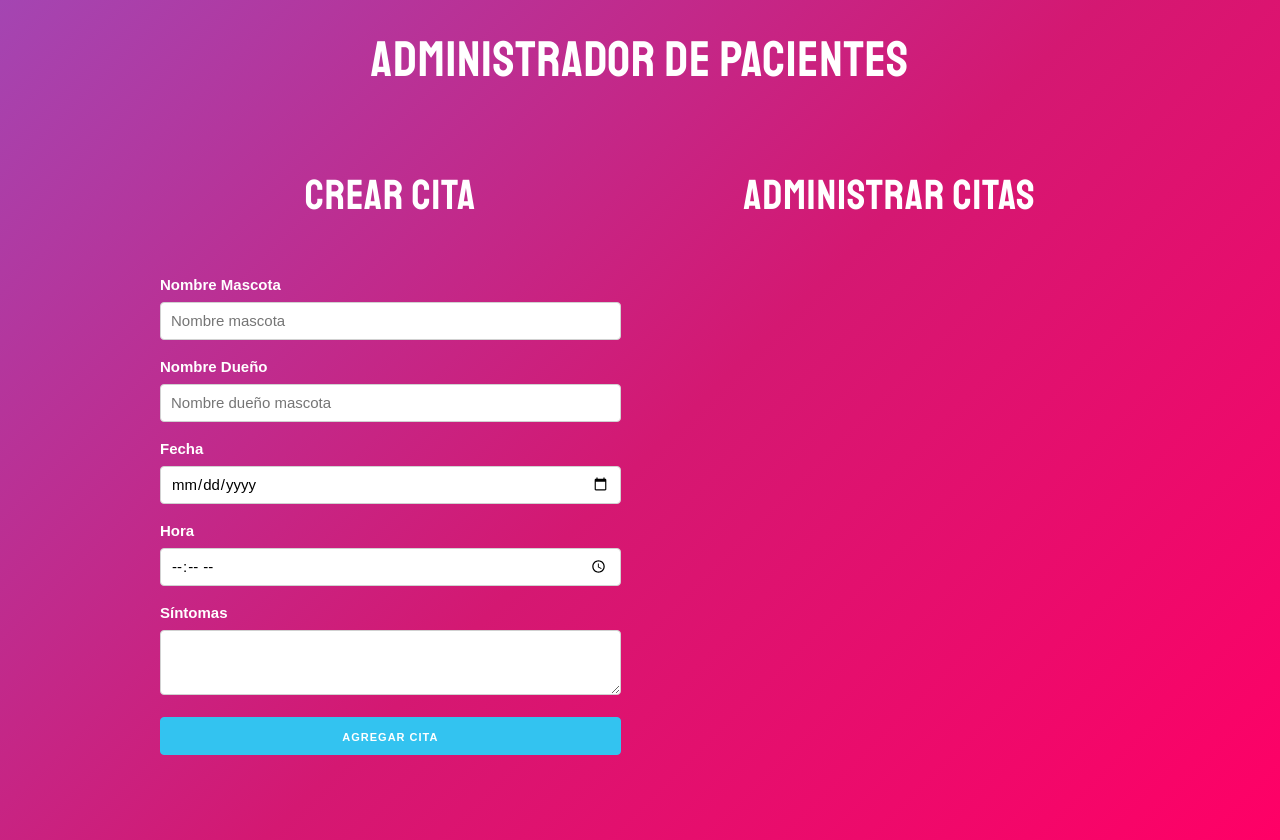
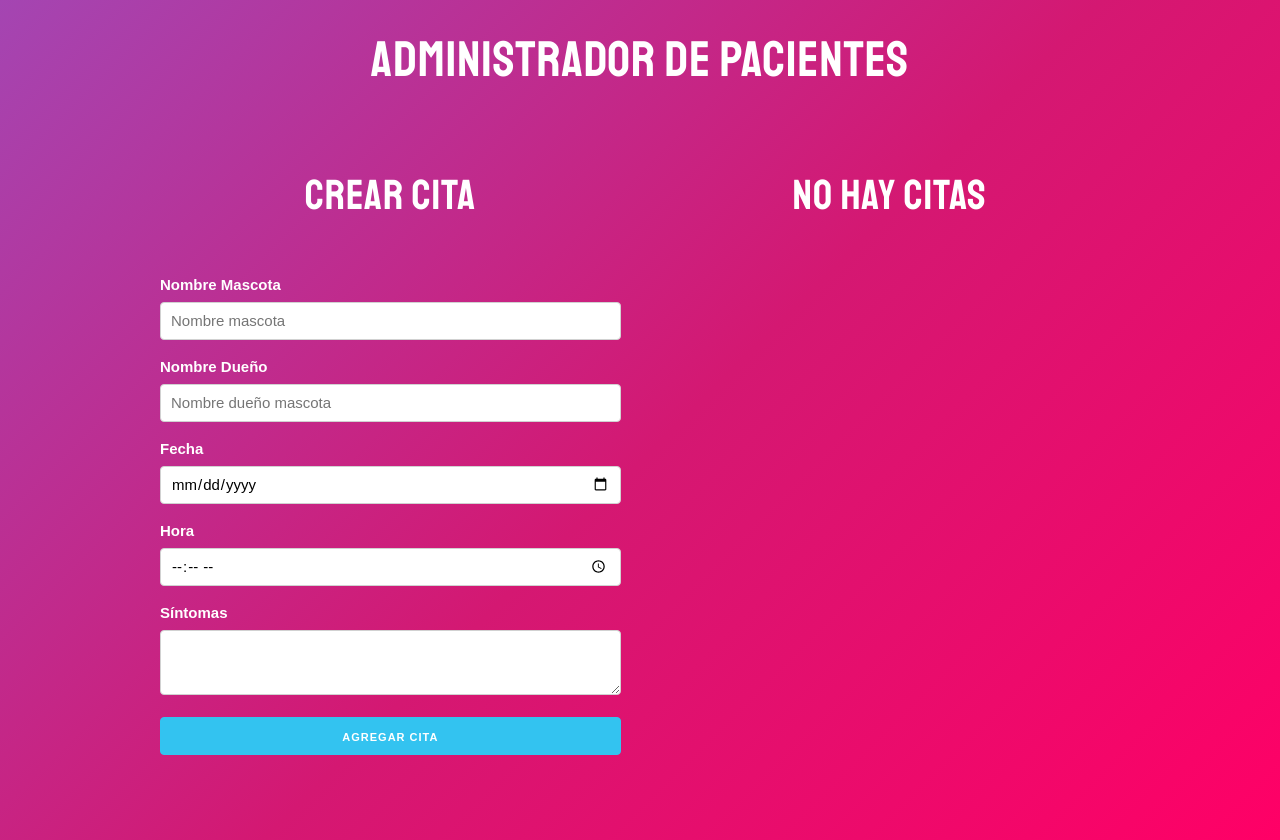
Before and after one commit to eskalona17/react-dates-app, a React (Create React App) app: page / in a window 1280 px wide. Built offline with nearby package versions, Linux system fonts and the light colour scheme.

Commit message:
app done

```diff
--- a/src/App.js
+++ b/src/App.js
@@ -1,22 +1,42 @@
-import React, { useState } from "react";
+import React, { useState, useEffect } from "react";
 import Formulario from "./components/Formulario";
-import Cita from './components/Cita'
+import Cita from "./components/Cita";
 
 function App() {
+  //citas en localstorage
+  let citasIniciales = JSON.parse(localStorage.getItem("citas"));
+  if (!citasIniciales) {
+    citasIniciales = [];
+  }
+
   //array de citas
-  const [citas, guardarCitas] = useState([]);
+  const [citas, guardarCitas] = useState(citasIniciales);
+
+  //useeffect para realizar ciertas operaciones cuando el state cambia
+  //useeffect solo se ejecutará cuando cambie el state de citas
+  useEffect(() => {
+    let citasIniciales = JSON.parse(localStorage.getItem('citas'));
+    if (citasIniciales) {
+      localStorage.setItem("citas", JSON.stringify(citas));
+    } else {
+      localStorage.setItem("citas", JSON.stringify([]));
+    }
+  }, [citas]);
 
   //funcion que tome las citas actuales y agregue la nueva
-
   const crearCita = (cita) => {
     guardarCitas([...citas, cita]);
   };
 
   //funcion que elimina una cita por su id
-  const eliminarCita = id => {
-    const nuevasCitas = citas.filter(cita => cita.id !== id)
-    guardarCitas(nuevasCitas)
-  }
+  const eliminarCita = (id) => {
+    const nuevasCitas = citas.filter((cita) => cita.id !== id);
+    guardarCitas(nuevasCitas);
+  };
+
+  //mensaje condicional
+  const titulo = citas.length === 0 ? "No hay citas" : "Administra tus citas";
+
   return (
     <>
       <h1>Administrador de Pacientes</h1>
@@ -26,14 +46,10 @@
             <Formulario crearCita={crearCita} />
           </div>
           <div className="one-half column">
-              <h2>Administrar citas</h2>
-              {citas.map(cita => (
-                  <Cita
-                    key={cita.id}
-                    cita={cita}
-                    eliminarCita={eliminarCita}
-                  />
-              ))}
+            <h2>{titulo}</h2>
+            {citas.map((cita) => (
+              <Cita cita={cita} key={cita.id} eliminarCita={eliminarCita} />
+            ))}
           </div>
         </div>
       </div>
--- a/src/components/Cita.js
+++ b/src/components/Cita.js
@@ -1,4 +1,5 @@
 import React from "react";
+import PropTypes from 'prop-types'
 
 const Cita = ({ cita, eliminarCita }) => (
   <>
@@ -28,4 +29,9 @@
   </>
 );
 
+Cita.propTypes = {
+    cita: PropTypes.object.isRequired,
+    eliminarCita: PropTypes.func.isRequired
+}
+
 export default Cita;
--- a/src/components/Formulario.js
+++ b/src/components/Formulario.js
@@ -1,5 +1,6 @@
 import React, { useState } from "react";
 import { v4 as uuidv4 } from 'uuid';
+import PropTypes from 'prop-types'
 
 const Formulario = ({crearCita}) => {
   //crear state de citas
@@ -113,4 +114,8 @@
   );
 };
 
+Formulario.propTypes = {
+    crearCita: PropTypes.func.isRequired
+}
+
 export default Formulario;
```
